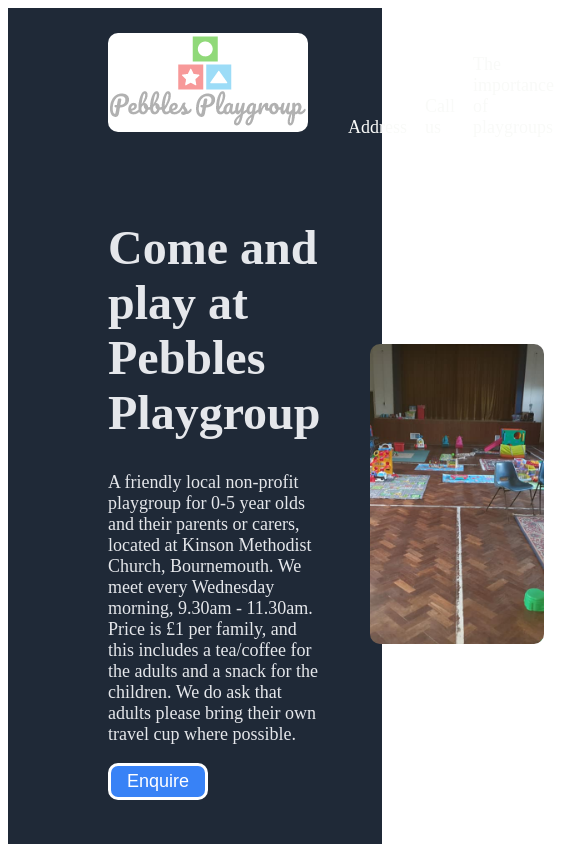
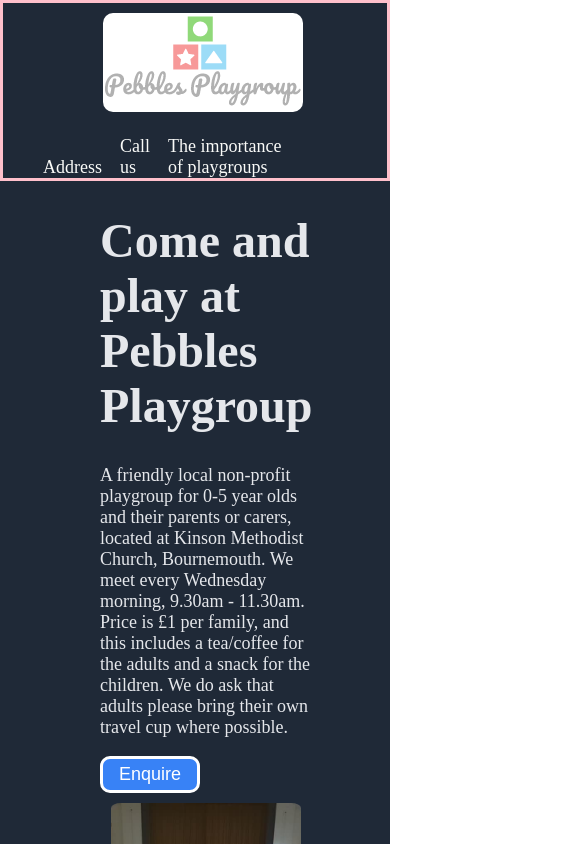
Before and after one commit to nicole3291/odinlandingpage, a plain HTML site: page index.html in a window 390 px wide. Shown: the top 844 px of the page, 585 px wide, since content can reach past the window. Drawn offline with Linux system fonts and the light colour scheme.

Commit message:
added media query, nav and logo needs centering on mobile

```diff
--- a/styles.css
+++ b/styles.css
@@ -1,6 +1,6 @@
-.wrapper {
+body {
+    margin: 0;
 }
-
 .hero {
     display: flex;
     justify-content: space-between;
@@ -43,9 +43,6 @@
     padding-left: 100px;
     padding-right: 100px;
     padding-bottom: 50px;
-}
-
-.intro {
 }
 
 .intro-img {
@@ -201,3 +198,39 @@ cite {
     color: #f9faf8;
     padding: 10px;
 }
+
+@media screen and (max-width: 575px) {
+    .hero {
+      display: flex;
+      flex-direction: column;
+      flex-wrap: wrap;
+      padding: 0;
+    justify-items: flex-end;
+      border: solid pink;
+    }
+
+    #pebbles-logo {
+        padding:0;
+        margin-top : 10px;
+    }
+
+    .main {
+        display: flex;
+        flex-direction: column;
+        flex-wrap: wrap;
+
+    }
+
+    .intro-img {
+        padding-top: 5px;
+        margin: 0;
+        margin-top: 5px;
+        padding-left: 0;
+        padding-right: 0;
+        padding-bottom: 5px;
+    }
+
+    .enquire {
+        align-self: center;
+    }
+  }
```
